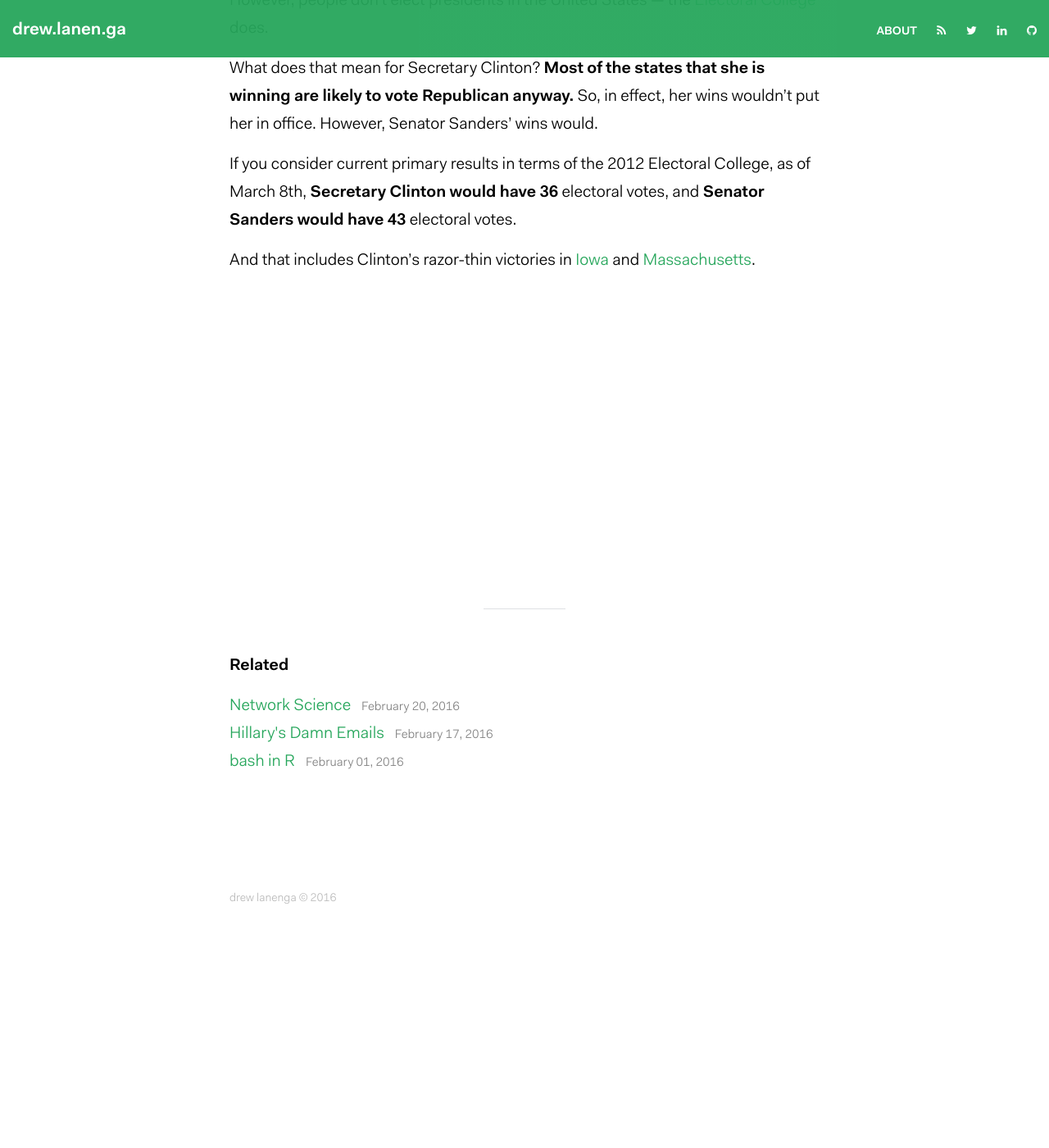
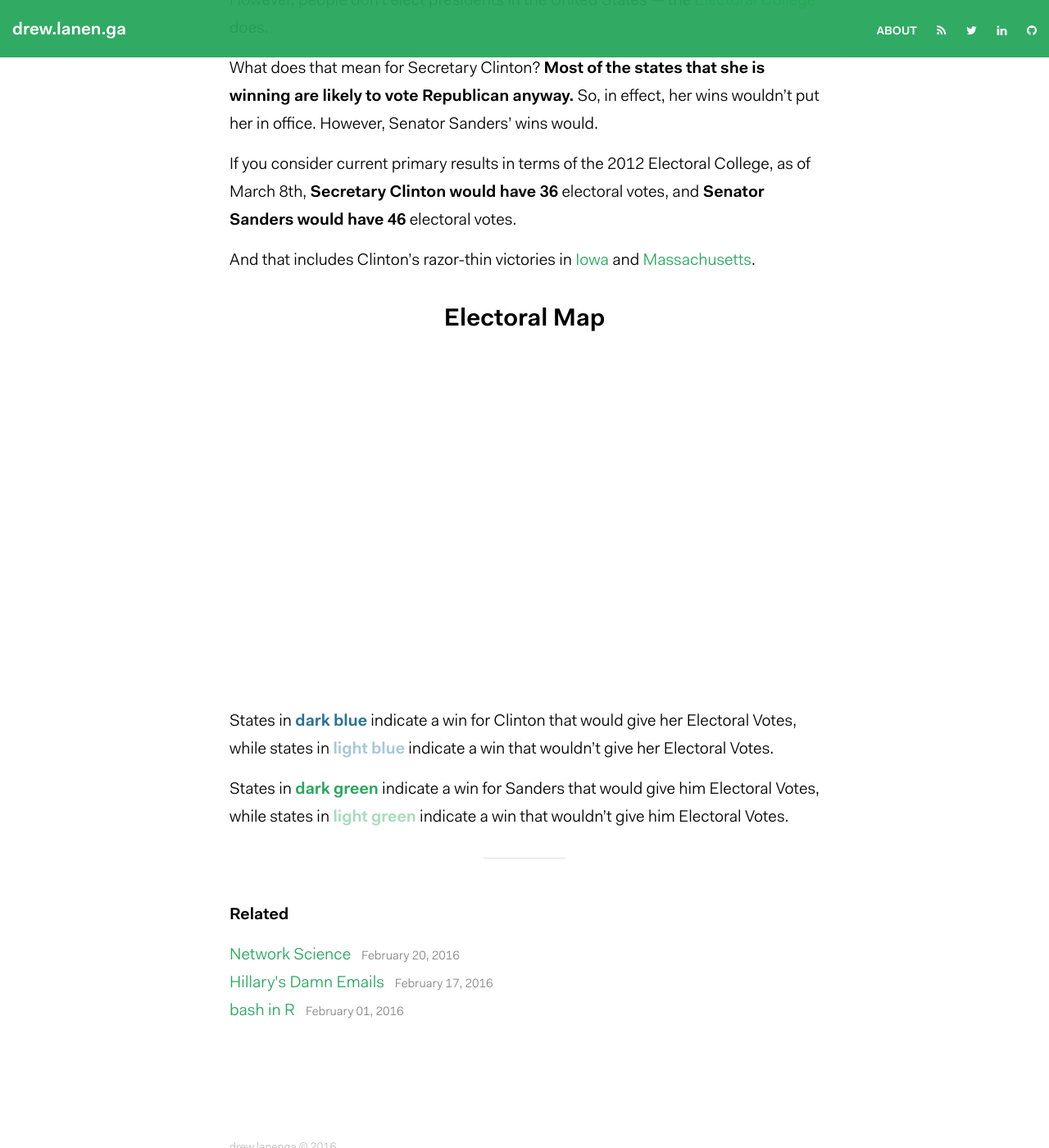
Before and after one commit to drewlanenga/drewlanenga.github.io, a Jekyll site: the page built from _posts/2016-03-08-electoral-primary.md, in a window 1280 px wide and 1400 px high, scrolled down 385 px. Shown: the whole window at 82% size. Built offline with Jekyll 4.4.1, drawn with Linux system fonts in a browser that asks for light colours; comment, search, counter and statistics services are not loaded; before the commit the page ends 1637 px from its top, so only the background shows below that.

Commit message:
add legend description to electoral post

```diff
--- a/_posts/2016-03-08-electoral-primary.md
+++ b/_posts/2016-03-08-electoral-primary.md
@@ -15,20 +15,43 @@ However, people don't elect presidents in the United States &mdash; the [Elector
 
 What does that mean for Secretary Clinton?  **Most of the states that she is winning are likely to vote Republican anyway.**  So, in effect, her wins wouldn't put her in office.  However, Senator Sanders' wins would.
 
-If you consider current primary results in terms of the 2012 Electoral College, as of March 8th, **Secretary Clinton would have 36** electoral votes, and **Senator Sanders would have 43** electoral votes.
+If you consider current primary results in terms of the 2012 Electoral College, as of March 8th, **Secretary Clinton would have 36** electoral votes, and **Senator Sanders would have 46** electoral votes.
 
 And that includes Clinton's razor-thin victories in [Iowa](https://www.google.com/search?q=iowa+democratic+caucus) and [Massachusetts](https://www.google.com/search?q=massachusetts+democratic+primary).
 
+## Electoral Map
+
+<div id="container" style="position: relative; width: 700px; height: 360px;margin-bottom: 72px;"></div>
+
+
+States in <span class="caption hillary-yes">dark blue</span> indicate a win for Clinton that would give her Electoral Votes, while states in <span class="caption hillary-no">light blue</span> indicate a win that wouldn't give her Electoral Votes.
+
+States in <span class="caption bernie-yes">dark green</span> indicate a win for Sanders that would give him Electoral Votes, while states in <span class="caption bernie-no">light green</span> indicate a win that wouldn't give him Electoral Votes.
 
 <script src="//cdnjs.cloudflare.com/ajax/libs/d3/3.5.3/d3.min.js"></script>
 <script src="//cdnjs.cloudflare.com/ajax/libs/topojson/1.6.9/topojson.min.js"></script>
 <script src="/assets/js/datamaps.all.min.js"></script>
-<div id="container" style="position: relative; width: 700px; height: 360px;"></div>
+
 
 <style>
 .hoverinfo table tr td {
   line-height: 1.1em;
   padding: 4px 2px;
+}
+.caption {
+  font-weight: bold;
+}
+.hillary-yes {
+  color: #267291;
+}
+.hillary-no {
+  color: #A7C7D4;
+}
+.bernie-yes {
+  color: #26A65B;
+}
+.bernie-no {
+  color: #A6DCBC;
 }
 </style>
 <script>
--- a/_sass/_layout.scss
+++ b/_sass/_layout.scss
@@ -285,6 +285,11 @@ Post List
 .post-content {
     margin-bottom: $spacing-unit;
 
+    h1, h2, h3, h4, h5, h6 {
+        text-align: center;
+        margin-top: 1em;
+    }
+
     h2 {
         font-size: 30px;
 
```
Also changed, not shown: other parts of _posts/2016-03-08-electoral-primary.md (+2 -3 lines), 3 other files.
